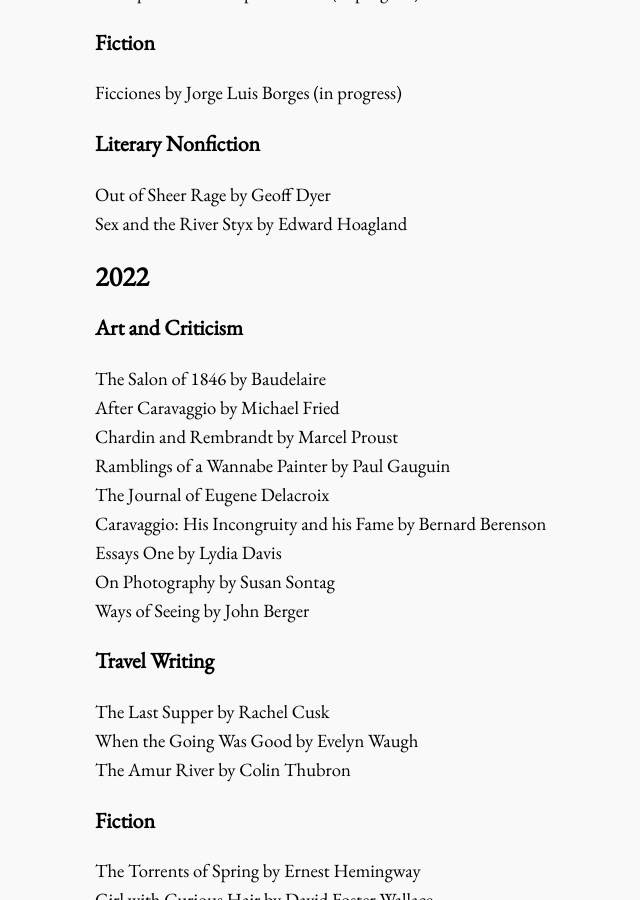
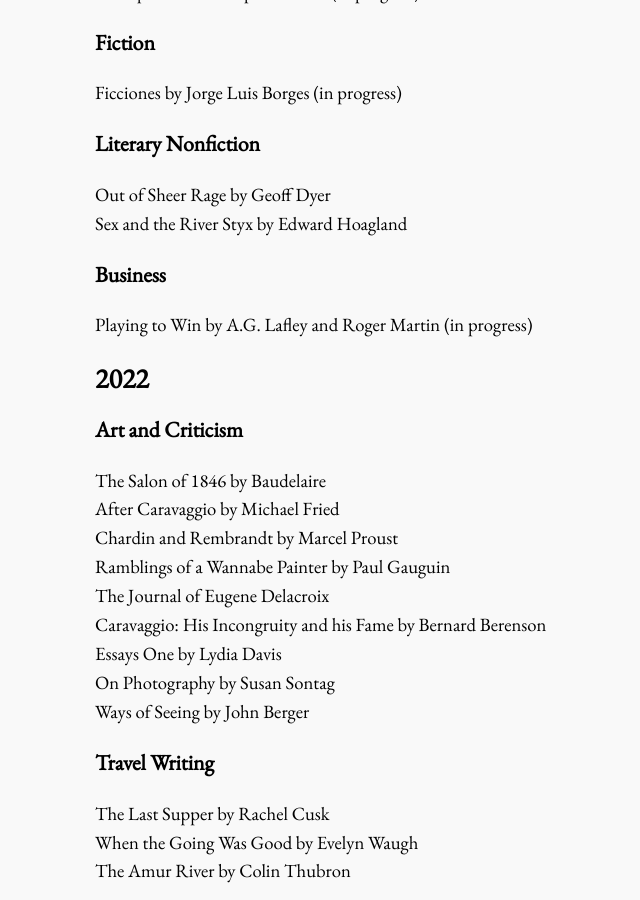
Before and after one commit to bora-uyumazturk/bora-uyumazturk.github.io, a Jekyll site: the page built from reading.html, in a window 1280 px wide and 900 px high, scrolled down 413 px. Shown: the whole window, without its empty margins (77-717 px from the left). Built offline with Jekyll 4.4.1, drawn with Linux system fonts in a browser that asks for light colours.

Commit message:
Update reading.html

```diff
--- a/reading.html
+++ b/reading.html
@@ -27,6 +27,10 @@ title: Reading
 
   Out of Sheer Rage by Geoff Dyer <br>
   Sex and the River Styx by Edward Hoagland
+
+  <h3>Business</h3>
+
+  Playing to Win by A.G. Lafley and Roger Martin (in progress)
 
   <h2>2022</h2>
 
```
